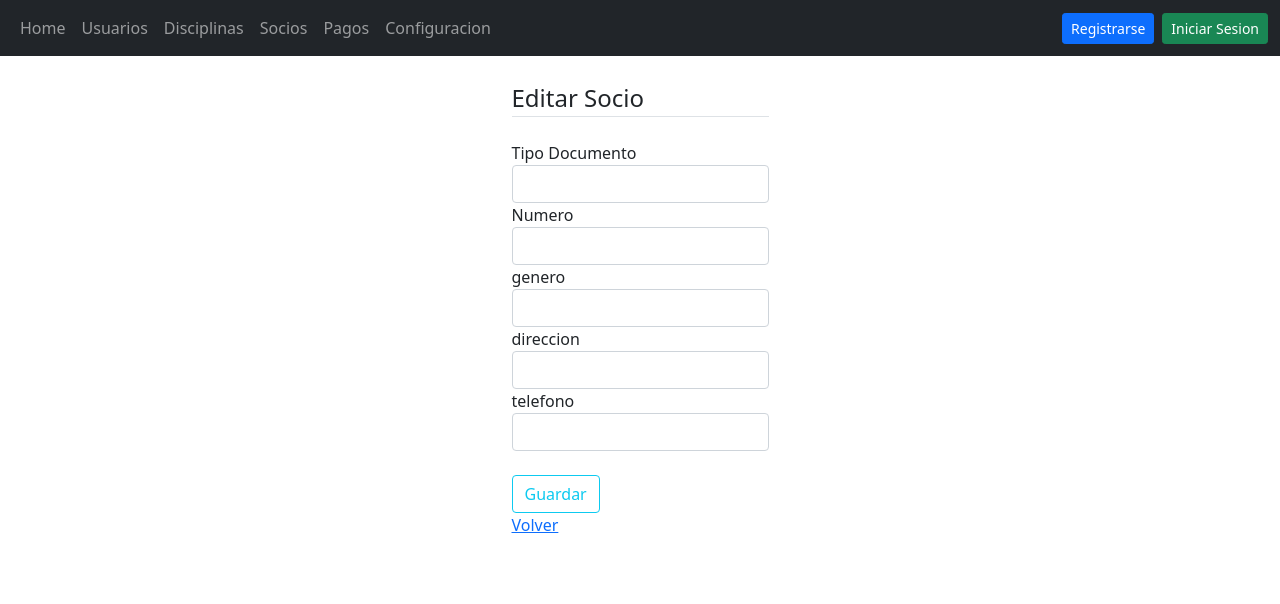
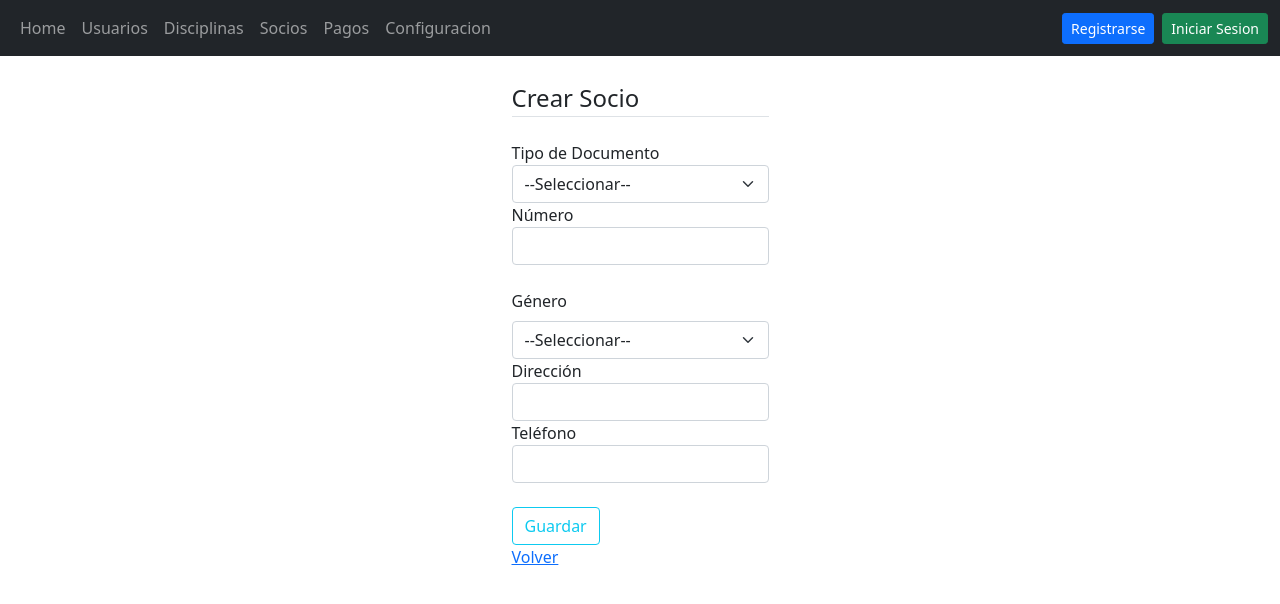
Before and after one commit to alanberns/CDVE, a Flask app: page /socios/1/add in a window 1280 px wide. Shown: the top 604 px of the page. Run offline with Flask 2, Linux system fonts and the light colour scheme; some libraries are stand-ins or nearby versions.

Commit message:
feat: select de tipo documento y genero

```diff
--- a/admin/src/core/forms/socio_form.py
+++ b/admin/src/core/forms/socio_form.py
@@ -21,11 +21,15 @@ class LoginForm(FlaskForm):
 
 
 class SocioForm(FlaskForm):
-    tipo_documento = StringField("Tipo Documento", validators=[DataRequired()])
-    numero_documento = StringField("Numero", validators=[DataRequired()])
-    genero = StringField("genero", validators=[DataRequired()])
-    direccion = StringField("direccion", validators=[DataRequired()])
-    telefono = StringField("telefono", validators=[DataRequired()])
+    tipo_documento = SelectField(
+        "Tipo de Documento",
+        choices=(("", "--Seleccionar--"), ("DNI", "DNI"), ("LE", "LE"), ("LC", "LC")), coerce=str, validators=[DataRequired()])
+    numero_documento = StringField("Número", validators=[DataRequired()])
+    genero = SelectField(
+        "Género",
+        choices=(("", "--Seleccionar--"), ("Femenino", "Femenino"), ("Masculino", "Masculino"), ("Otro", "Otro")), coerce=str, validators=[DataRequired()])
+    direccion = StringField("Dirección", validators=[DataRequired()])
+    telefono = StringField("Teléfono", validators=[DataRequired()])
     submit = SubmitField("Guardar")
 
 
--- a/admin/src/web/templates/socios/create_socio.html
+++ b/admin/src/web/templates/socios/create_socio.html
@@ -7,20 +7,20 @@
     <div class="content-section">
         <form method="POST" action="">
             {{ form.hidden_tag() }}
-            {{ form.csrf_token }}
+
             <fieldset class="form-group">
-                <legend class="border-bottom mb-4"> Editar Socio</legend>
+                <legend class="border-bottom mb-4"> {{ title }}</legend>
                 <div class="form-group">
                     {{ form.tipo_documento.label(class="form=control-label") }}
-                    {{ form.tipo_documento(class="form-control form=control-lg") }}
+                    {{ form.tipo_documento(class="form-select") }}
                 </div>
                 <div class="form-group">
                     {{ form.numero_documento.label(class="form=control-label") }}
                     {{ form.numero_documento(class="form-control form=control-lg") }}
                 </div>
                 <div class="form-group">
-                    {{ form.genero.label(class="form=control-label") }}
-                    {{ form.genero(class="form-control form=control-lg") }}
+                    {{ form.genero.label(class="form-label mt-4") }}
+                    {{ form.genero(class="form-select") }}
                 </div>
                 <div class="form-group">
                     {{ form.direccion.label(class="form=control-label") }}
@@ -36,6 +36,11 @@
                 {{ form.submit(class="btn btn-outline-info") }}
             </div>
         </form>
+        {% if title == "Crear Socio" %}
         <a href="{{url_for('socios.socios_index')}}"> Volver</a>
+        {% endif %}
+        {% if title == "Editar Socio" %}
+        <a href="{{url_for('socios.socios_index')}}"> Volver</a>
+        {% endif %}
     </div>
 {% endblock %}
--- a/admin/src/web/templates/socios/socio.html
+++ b/admin/src/web/templates/socios/socio.html
@@ -17,7 +17,7 @@
         <label class="form-label mt-4" for="readOnlyInput">Documento</label>
         <input class="form-control" id="readOnlyInput" type="text" placeholder="{{ socio.tipo_documento }} {{ socio.numero_documento }}" readonly="">
 
-        <label class="form-label mt-4" for="readOnlyInput">Genero</label>
+        <label class="form-label mt-4" for="readOnlyInput">Género</label>
         <input class="form-control" id="readOnlyInput" type="text" placeholder="{{ socio.genero }}" readonly="">
 
         <label class="form-label mt-4" for="readOnlyInput">Dirección</label>
@@ -30,7 +30,7 @@
         <input class="form-control" id="readOnlyInput" type="text" placeholder="{{ usuario.email }}" readonly="">
 
         <label class="form-label mt-4" for="readOnlyInput">numero_socio</label>
-        <input class="form-control" id="readOnlyInput" type="text" placeholder="{{ socio.numero_socio }}" readonly="">
+        <input class="form-control" id="readOnlyInput" type="text" placeholder="{{ socio.id }}" readonly="">
 
     </fieldset>
     <br>
```
